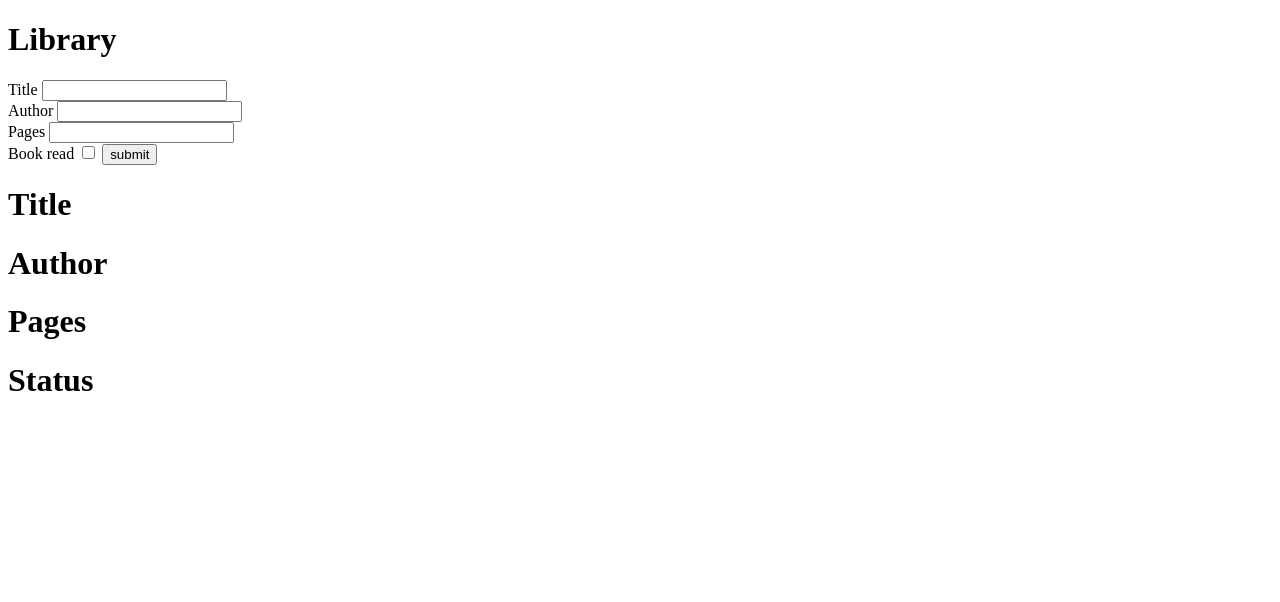
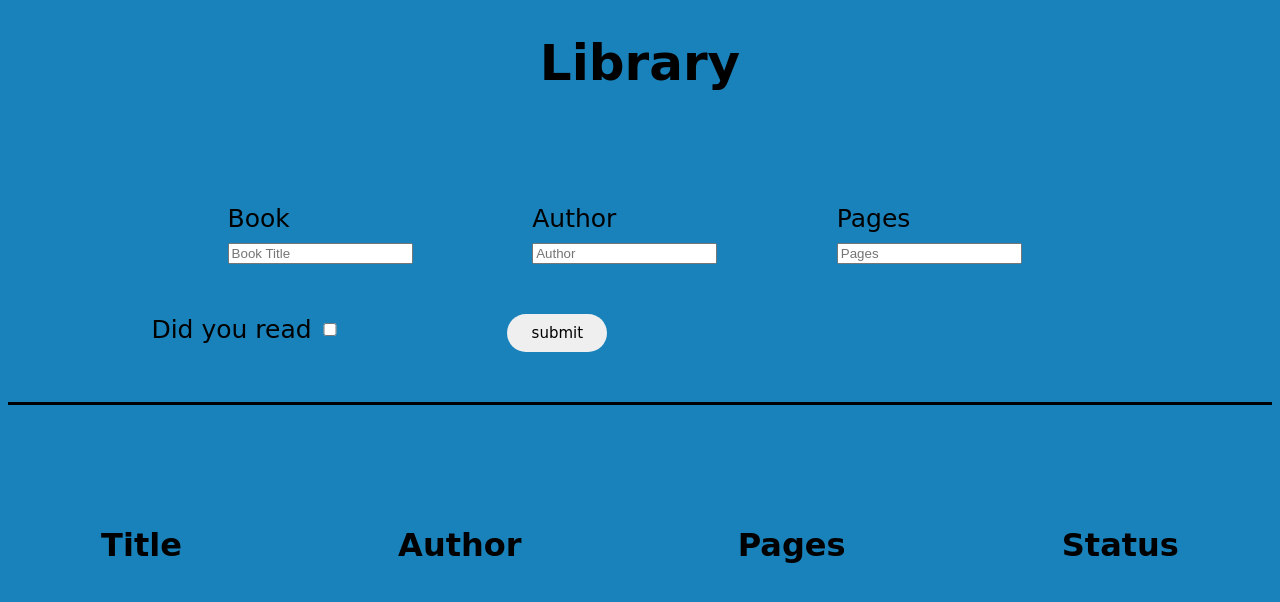
Before and after one commit to Joel-Nwamba/Library, a plain HTML site: page index.html in a window 1280 px wide. Drawn offline with Linux system fonts and the light colour scheme; a web font is replaced by a local one.

Commit message:
Update styling

```diff
--- a/css/styles.css
+++ b/css/styles.css
@@ -0,0 +1,68 @@
+body {
+    background-color: rgb(26, 130, 186)
+}
+
+.library-header {
+    text-align: center;
+    margin-bottom: 50px;
+    padding-bottom: 20px;
+    font-family: 'Rubik Vinyl', cursive;
+    font-size: 25px;
+}
+
+#form-container {
+    display: flex;
+    justify-content: space-evenly;
+    align-items: center;
+    gap: 100px;
+    margin-bottom: 100px;
+    border-bottom: solid black;
+    padding-bottom: 130px;
+}
+
+#book-read {
+    position: relative;
+    left: 75px;
+    bottom: 42px;
+    width: 200px;
+}
+
+.alignment {
+    position: relative;
+    top: 120px;
+    right: 790px;
+    gap: 30px;
+}
+
+label {
+    display: flex;
+    padding-bottom: 10px;
+    font-family: 'Rubik 80s Fade', cursive;
+    font-size: 25px;
+}
+
+.input-container {
+    position: relative;
+    left: 200px;
+}
+
+#submit {
+ position: relative;
+ bottom: 40px;
+ left: 145px;
+ padding: 10px;
+ border: none;
+ width: 100px;
+ cursor: pointer;
+ border-radius: 20px;
+ font-size: 15px;
+ font-family: 'Rubik 80s Fade', cursive;
+}
+
+.div-one {
+    display: flex;
+    justify-content: space-around;
+    align-items: center;
+    gap: 30px;
+    font-family: 'Rubik Vinyl', cursive;
+}
--- a/index.html
+++ b/index.html
@@ -5,30 +5,35 @@
     <meta http-equiv="X-UA-Compatible" content="IE=edge">
     <meta name="viewport" content="width=device-width, initial-scale=1.0">
     <title>Library</title>
+    <link rel="preconnect" href="https://fonts.googleapis.com">
+    <link rel="preconnect" href="https://fonts.gstatic.com" crossorigin>
+    <link href="https://fonts.googleapis.com/css2?family=Rubik+80s+Fade&family=Rubik+Vinyl&display=swap" rel="stylesheet">
     <link href="css/styles.css" rel="stylesheet"/>
 </head>
 <body>
     <div class="main-info">
-        <header>
+        <header class="library-header">
             <h1>Library</h1>
         </header>
         <div>
         <form id="form-container">
             <div class="input-container">
-                <label for="title">Title</label>
-                <input type="text" id="title" name="title" required/>
+                <label for="title">Book</label>
+                <input type="text" id="title" name="title" required placeholder="Book Title"/>
             </div>
         <div class="input-container">
             <label for="author">Author</label>
-            <input type="text" id="author" name="author" required/>
+            <input type="text" id="author" name="author" required placeholder="Author"/>
         </div>
         <div class="input-container">
             <label for="pages">Pages</label>
-            <input type="text" id="pages" name="pages" required/>
+            <input type="text" id="pages" name="pages" required placeholder="Pages"/>
         </div>
-        <label for="book-read">Book read</label>
+        <div class="alignment">
+        <label class="read" for="book-read">Did you read</label>
         <input type="checkbox" id="book-read" name="book-read"/>
         <button id="submit">submit</button>
+    </div>
         </form>
         <div id="book-container">
             <div class="div-one">
--- a/js/index.js
+++ b/js/index.js
@@ -4,11 +4,10 @@ const form = document.getElementById("form-container");
 class Book {
     constructor(title, author, pages, read) {
         this.title = title,
-        this.author = author,
-        this.pages = pages,
-        this.read = read
+            this.author = author,
+            this.pages = pages,
+            this.read = read;
     }
-
 }
 
 
@@ -42,13 +41,31 @@ function displayBook() {
             readButton.textContent = "read";
             readButton.style.backgroundColor = "green";
         } else if(libraryBook[libraryBook.length -1].read === false) {
-            readButton.textContent = "unread";
+            readButton.textContent = "not read";
             readButton.style.backgroundColor = "white";
         }
         // Event listener
         readButton.addEventListener("click", function() {
-            console.log("click me!")
+           libraryBook[libraryBook.length -1].read = !libraryBook[libraryBook.length -1].read;
+            toggleStatus()
         })
+
+        // Book.prototype.readStatus = function() {
+        //     this.read = !this.read
+        // }
+
+        // toggle statis
+        function toggleStatus() {
+         if(libraryBook[libraryBook.length -1].read === true) {
+                readButton.textContent = "not read"
+                readButton.style.backgroundColor = "white"
+            } else if(libraryBook[libraryBook.length -1].read === false) {
+                readButton.textContent = "read"
+                readButton.style.backgroundColor = "green"
+            }
+        }
+
+
     // create delete button
     const deleteButton = document.createElement("button");
     deleteButton.classList.add("delete-btn");
@@ -72,6 +89,7 @@ function addBookToLibrary() {
     const bookRead = document.getElementById("book-read").checked
     // The users input value
     const newBook = new Book(titleBook, authorBook, pageNumber, bookRead);
+    // libraryBook.push(newBook.readStatus())
     // Push the user input to the libraryBook
     libraryBook.push(newBook);
     console.log(libraryBook);
```
